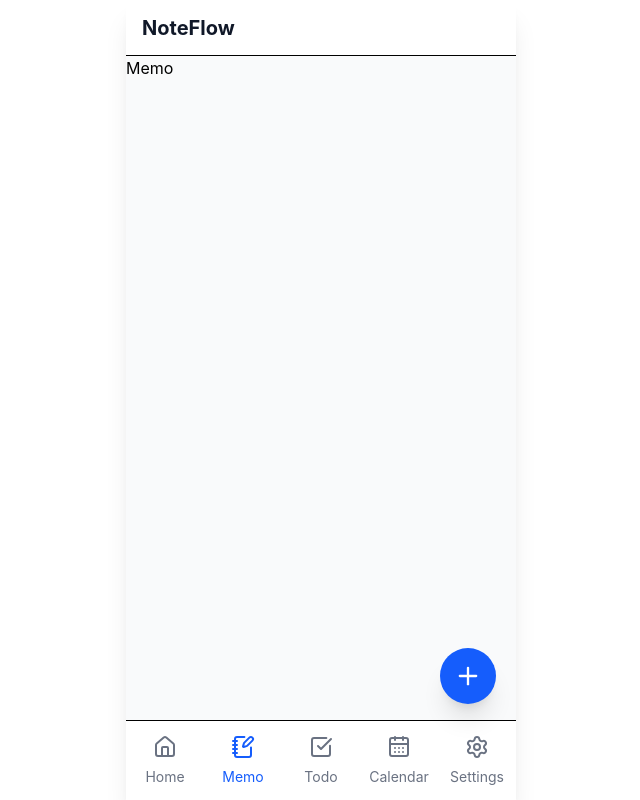
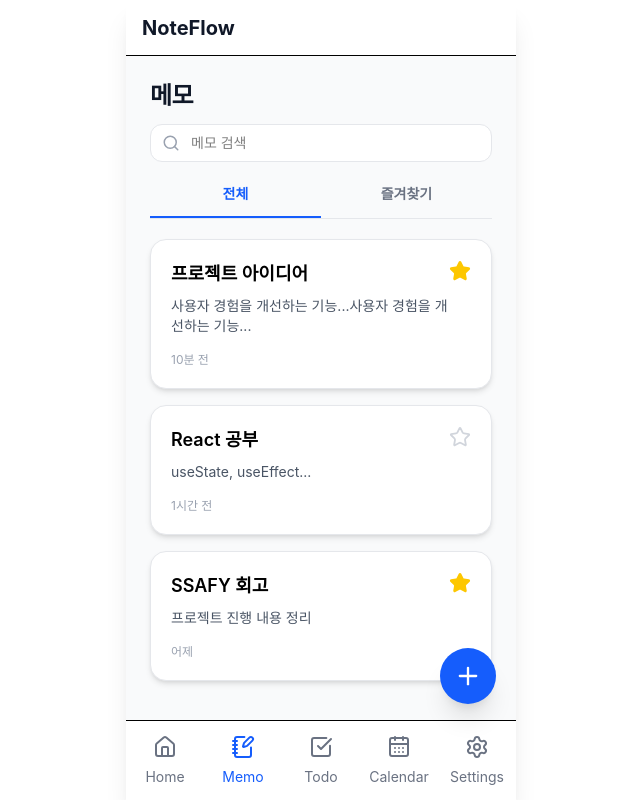
Before and after one commit to yeji0517/noteflow, a React (Vite) app in the folder frontend/: page /memo in a window 1280 px wide. Shown: the whole page, without its empty margins (319-959 px from the left). Built offline with nearby package versions, Linux system fonts and the light colour scheme.

Commit message:
feat: Memo UI 구현

```diff
--- /dev/null
+++ b/frontend/src/components/memo/MemoCard.tsx
@@ -0,0 +1,47 @@
+import { Star } from "lucide-react";
+
+type MemoCardProps={
+    title:string;
+    content:string;
+    time:string;
+    favorite:boolean;
+};
+
+function MemoCard({
+    title, content, time, favorite,
+}:MemoCardProps){
+    return (
+        <div
+        className="
+        cursor-pointer rounded-2xl border border-gray-200 bg-white p-5 shadow-md transition-shadow hover:shadow-lg">
+            <div className="flex justify-between">
+                <div className="flex-1">
+                    <h3 className="text-lg font-semibold">
+                        {title}
+                    </h3>
+
+                    <p className="mt-2 line-clamp-2 text-sm text-gray-600">
+                        {content}
+                    </p>
+
+                    <p className="mt-4 text-xs text-gray-400">
+                        {time}
+                    </p>
+
+                </div>
+
+                <Star
+                size={22}
+                className={
+                    favorite
+                    ?"fill-yellow-400 text-yellow-400"
+                    :"text-gray-300"
+                }
+                />
+
+            </div>
+        </div>
+    );
+}
+
+export default MemoCard;
--- /dev/null
+++ b/frontend/src/components/memo/MemoFilter.tsx
@@ -0,0 +1,43 @@
+import {useState} from "react";
+
+function MemoFilter(){
+
+    const [selected, setSelected]=useState<"all"|"favorite">("all");
+
+    return (
+        <div className="mt-2 flex w-full border-b border-gray-200">
+
+            <button
+            type="button"
+            onClick={()=>setSelected("all")}
+            className={`
+            relative flex h-12 flex-1 items-center justify-center text-sm font-bold transition-colors duration-200
+            ${
+                selected==="all"?"text-blue-600":"text-gray-500"}
+            `}>
+                전체
+                {selected==="all"&&(
+                    <span className="absolute bottom-0 left-0 h-0.5 w-full bg-blue-600"/>
+
+                )}
+            </button>
+
+            <button
+            type="button"
+            onClick={()=>setSelected("favorite")}
+            className={`
+            relative flex h-12 flex-1 items-center justify-center text-sm font-bold transition-colors duration-200
+            ${
+                selected==="favorite"?"text-blue-600":"text-gray-500"
+            }
+            `}>
+                즐겨찾기
+                {selected==="favorite"&&(
+                    <span className="absolute bottom-0 left-0 h-0.5 w-full bg-blue-600"/>
+                )}
+            </button>
+        </div>
+    );
+}
+
+export default MemoFilter;
--- /dev/null
+++ b/frontend/src/components/memo/SearchBar.tsx
@@ -0,0 +1,22 @@
+import { Search } from "lucide-react";
+
+function SearchBar(){
+    return (
+        <div className="relative mt-3">
+
+            <Search
+            size={18}
+            className="absolute left-3 top-1/2 -translate-y-1/2 text-gray-400"
+            />
+
+            <input
+            type="text"
+            placeholder="메모 검색"
+            className="w-full rounded-xl border border-gray-200 bg-white py-2 pl-10 pr-4 text-sm outline-none transition focus:border-blue-500"
+            />
+
+        </div>
+    );
+}
+
+export default SearchBar;
--- a/frontend/src/pages/Memo.tsx
+++ b/frontend/src/pages/Memo.tsx
@@ -1,5 +1,56 @@
+import MemoCard from "../components/memo/MemoCard";
+import SearchBar from "../components/memo/SearchBar";
+import MemoFilter from "../components/memo/MemoFilter";
+
 function Memo() {
-  return <h1>Memo</h1>;
+  const memos=[
+    {
+      title:"프로젝트 아이디어",
+      content:"사용자 경험을 개선하는 기능...사용자 경험을 개선하는 기능...",
+      time:"10분 전",
+      favorite:true,
+    },
+    {
+      title: "React 공부",
+      content: "useState, useEffect...",
+      time: "1시간 전",
+      favorite: false,
+    },
+    {
+      title: "SSAFY 회고",
+      content: "프로젝트 진행 내용 정리",
+      time: "어제",
+      favorite: true,
+    },
+  ];
+
+  return(
+    <div className="bg-gray-50">
+      <div className="mx-auto max-w-[390px] px-6 py-6">
+
+        <h2 className="text-2xl font-bold tracking-tight text-gray-900">
+          메모
+        </h2>
+
+
+
+        <SearchBar/>
+
+        <MemoFilter/>
+
+        <div className="mt-5 space-y-4">
+          {memos.map((memo,index)=>(
+            <MemoCard
+            key={index}
+            {...memo}
+            />
+          ))}
+        </div>
+
+      </div>
+    </div>
+  );
+
 }
 
 export default Memo;
```
